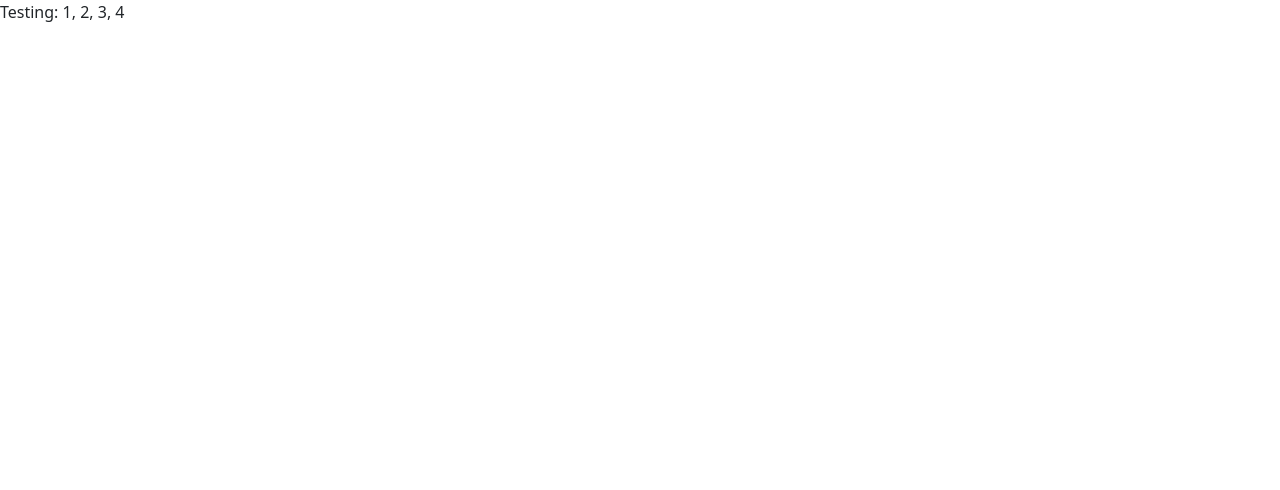
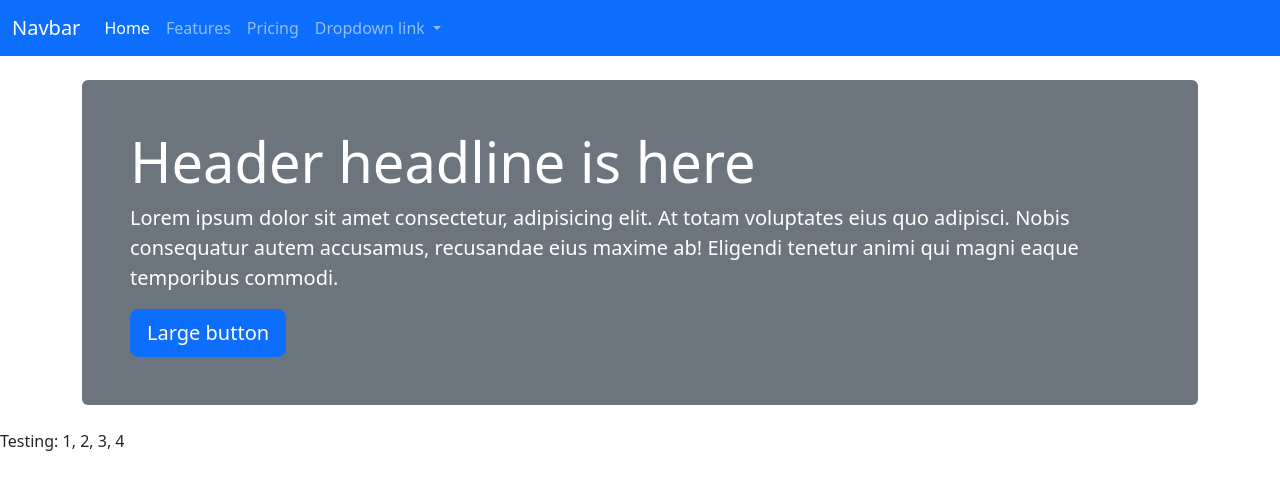
Before and after one commit to JTBowen0/JTbowen-bootstrap, a website: page src/index.html in a window 1280 px wide. Drawn offline with nearby package versions, Linux system fonts and the light colour scheme; files that its build step writes are made by us from their sources; files whose address does not match are found by name.

Commit message:
Working on homepage

```diff
--- a/src/index.html
+++ b/src/index.html
@@ -8,6 +8,44 @@
 </head>
 
 <body>
+  <nav class="navbar navbar-expand-lg bg-primary" data-bs-theme="dark">
+    <div class="container-fluid">
+      <a class="navbar-brand" href="#">Navbar</a>
+      <button class="navbar-toggler" type="button" data-bs-toggle="collapse" data-bs-target="#navbarNavDropdown" aria-controls="navbarNavDropdown" aria-expanded="false" aria-label="Toggle navigation">
+        <span class="navbar-toggler-icon"></span>
+      </button>
+      <div class="collapse navbar-collapse" id="navbarNavDropdown">
+        <ul class="navbar-nav">
+          <li class="nav-item">
+            <a class="nav-link active" aria-current="page" href="#">Home</a>
+          </li>
+          <li class="nav-item">
+            <a class="nav-link" href="#">Features</a>
+          </li>
+          <li class="nav-item">
+            <a class="nav-link" href="#">Pricing</a>
+          </li>
+          <li class="nav-item dropdown">
+            <a class="nav-link dropdown-toggle" href="#" role="button" data-bs-toggle="dropdown" aria-expanded="false">
+              Dropdown link
+            </a>
+            <ul class="dropdown-menu">
+              <li><a class="dropdown-item" href="#">Action</a></li>
+              <li><a class="dropdown-item" href="#">Another action</a></li>
+              <li><a class="dropdown-item" href="#">Something else here</a></li>
+            </ul>
+          </li>
+        </ul>
+      </div>
+    </div>
+  </nav>
+  <div class="container">
+    <header class="bg-secondary text-white my-4 p-5 rounded">
+      <h1 class="display-4">Header headline is here</h1>
+      <p class="lead">Lorem ipsum dolor sit amet consectetur, adipisicing elit. At totam voluptates eius quo adipisci. Nobis consequatur autem accusamus, recusandae eius maxime ab! Eligendi tenetur animi qui magni eaque temporibus commodi.</p>
+      <button type="button" class="btn btn-primary btn-lg">Large button</button>
+    </header>
+  </div>
   <!-- Content starts here -->
   <p>Testing: 1, 2, 3, 4</p>
 
```
Also changed, not shown: docs/index.html (+38 -0 lines).
